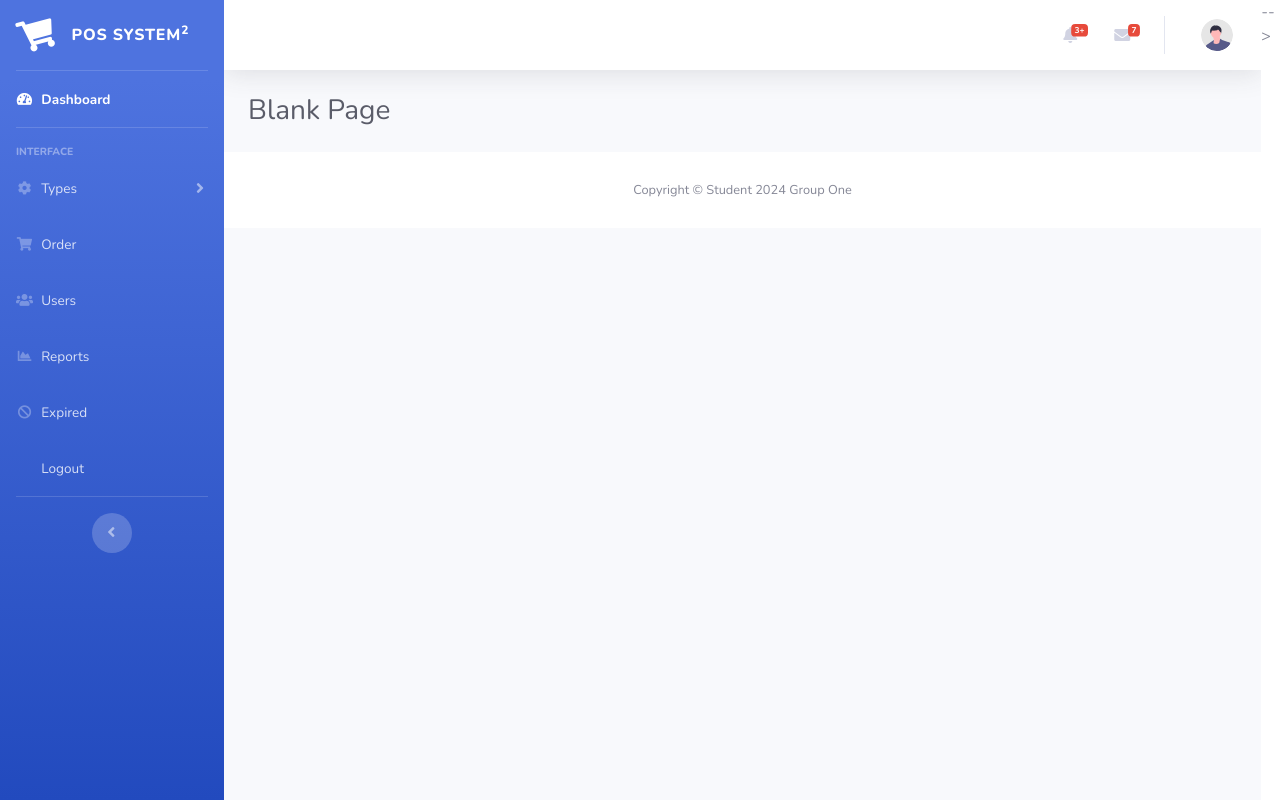
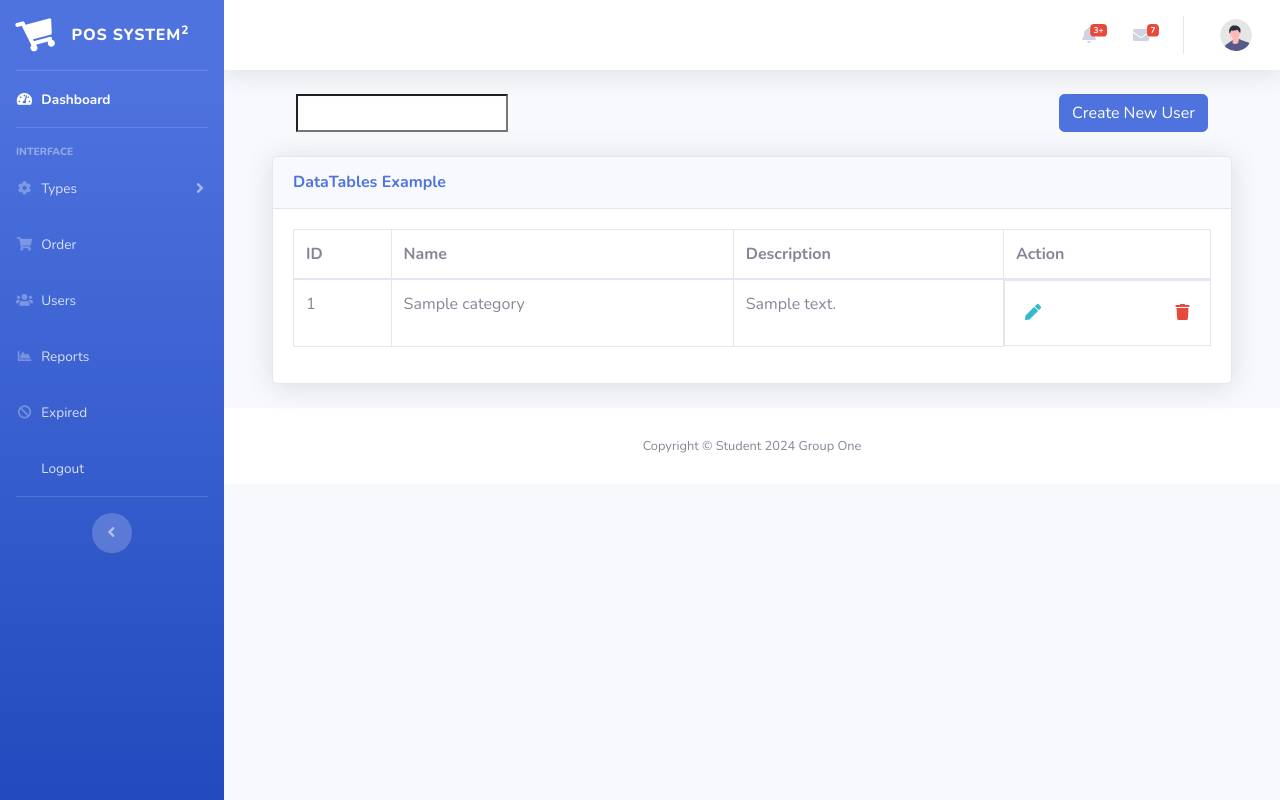
Before and after one commit to Khav9/g15-pos-system, a PHP site: page /categories in a window 1280 px wide. Run offline with PHP 8.4, Linux system fonts and the light colour scheme; the visitor is signed in with stand-in values (Sample User, id 1); tables that the repository leaves empty or names only in its code hold one stand-in row (values such as "Sample post"); data that the repository does not hold is empty; some libraries are stand-ins or nearby versions.

Commit message:
[feat] list all categories ZX15-7

```diff
--- a/controllers/categories/category.controller.php
+++ b/controllers/categories/category.controller.php
@@ -1,2 +1,3 @@
 <?php
+require "models/category.model.php";
 require "views/categories/category.view.php";
--- a/models/category.model.php
+++ b/models/category.model.php
@@ -1,52 +1,52 @@
 <?php
 
-function createPost(string $title, string $description) : bool
+// function createPost(string $title, string $description) : bool
+// {
+//     global $connection;
+//     $statement = $connection->prepare("insert into posts (title, description) values (:title, :description)");
+//     $statement->execute([
+//         ':title' => $title,
+//         ':description' => $description
+
+//     ]);
+
+//     return $statement->rowCount() > 0;
+// }
+
+// function getPost(int $id) : array
+// {
+//     global $connection;
+//     $statement = $connection->prepare("select * from posts where id = :id");
+//     $statement->execute([':id' => $id]);
+//     return $statement->fetch();
+// }
+
+function getCategories() : array
 {
     global $connection;
-    $statement = $connection->prepare("insert into posts (title, description) values (:title, :description)");
-    $statement->execute([
-        ':title' => $title,
-        ':description' => $description
-
-    ]);
-
-    return $statement->rowCount() > 0;
-}
-
-function getPost(int $id) : array
-{
-    global $connection;
-    $statement = $connection->prepare("select * from posts where id = :id");
-    $statement->execute([':id' => $id]);
-    return $statement->fetch();
-}
-
-function getPosts() : array
-{
-    global $connection;
-    $statement = $connection->prepare("select * from posts");
+    $statement = $connection->prepare("select * from category");
     $statement->execute();
     return $statement->fetchAll();
 }
 
-function updatePost(string $title, string $description, int $id) : bool
-{
-    global $connection;
-    $statement = $connection->prepare("update posts set title = :title, description = :description where id = :id");
-    $statement->execute([
-        ':title' => $title,
-        ':description' => $description,
-        ':id' => $id
+// function updatePost(string $title, string $description, int $id) : bool
+// {
+//     global $connection;
+//     $statement = $connection->prepare("update posts set title = :title, description = :description where id = :id");
+//     $statement->execute([
+//         ':title' => $title,
+//         ':description' => $description,
+//         ':id' => $id
 
-    ]);
+//     ]);
 
-    return $statement->rowCount() > 0;
-}
+//     return $statement->rowCount() > 0;
+// }
 
-function deletePost(int $id) : bool
-{
-    global $connection;
-    $statement = $connection->prepare("delete from posts where id = :id");
-    $statement->execute([':id' => $id]);
-    return $statement->rowCount() > 0;
-}
+// function deletePost(int $id) : bool
+// {
+//     global $connection;
+//     $statement = $connection->prepare("delete from posts where id = :id");
+//     $statement->execute([':id' => $id]);
+//     return $statement->rowCount() > 0;
+// }
--- a/views/categories/category.view.php
+++ b/views/categories/category.view.php
@@ -1,3 +1,4 @@
+
 <?php
 if (!isset($_SESSION['user'])) {
       header('Location: /login');
@@ -5,15 +6,61 @@ if (!isset($_SESSION['user'])) {
 }
 require "layouts/header.php";
 require "layouts/navbar.php";
+$user = $_SESSION['user'];
 ?>
 <!-- Begin Page Content -->
+<link rel="stylesheet" href="//cdn.datatables.net/2.0.0/css/dataTables.dataTables.min.css">
+<link rel="stylesheet" href="//cdn.datatables.net/2.0.0/js/dataTables.min.js">
 <div class="container-fluid">
+    <!-- Begin Page Content -->
+    <div class="container-fluid">
 
-      <!-- Page Heading -->
-      <h1 class="h3 mb-4 text-gray-800">Blank Page</h1>
+        <!-- Page Heading -->
+        <!-- <h1 class="h3 mb-2 text-gray-800">Tables</h1> -->
+        <div class="d-flex justify-content-between m-4">
+            <input type="search" >
+            <a href="/userCreate" class="btn btn-primary">Create New User</a>
+        </div>
+        <!-- DataTales Example -->
+        <div class="card shadow mb-4">
+            <div class="card-header py-3">
+                <h6 class="m-0 font-weight-bold text-primary">DataTables Example</h6>
+            </div>
+            <div class="card-body">
+                <div class="table-responsive">
+                    <table class="table table-bordered" id="dataTable" width="100%" cellspacing="0">
+                        <thead>
+                            <tr>
+                                <th>ID</th>
+                                <th>Name</th>
+                                <th>Description</th>
+                                <th>Action</th>
+                            </tr>
+                        </thead>
+                        <tbody>
+                            <?php
+                            $categories = getCategories();
+                            foreach ($categories as $key => $category) {
+                            ?>
+                            <tr>
+                                <td><?=$key+1?></td>
+                                <td><?=$category['name']?></td>
+                                <td><?=$category['description']?></td>
+                                <td class="d-flex justify-content-between">
+                                    <a href="?id=<?= $user['id'] ?>" class="text-info p-2"><i class="fa fa-pen"></i></a>
+                                    <a href="?id=<?= $user['id'] ?>" class="text-danger p-2"><i class="fa fa-trash"></i></a>
+                                </td>
+                            </tr>
+                            <?php
+                            }
+                            ?>
+                        </tbody>
+                    </table>
+                </div>
+            </div>
+        </div>
 
+    </div>
 </div>
-<!-- /.container-fluid -->
-<!-- <?php
- require "layouts/footer.php";
-  ?> -->
+    <!-- /.container-fluid -->
+<?php require "layouts/footer.php";?>
--- a/views/profile/profile.view.php
+++ b/views/profile/profile.view.php
@@ -224,7 +224,7 @@ $user = $_SESSION['user'];
                                                       <label>Phone</label>
                                                 </div>
                                                 <div class="col-md-6">
-                                                      <p><?= $user[3] ?></p>
+                                                      <p><?= $user[7] ?></p>
                                                 </div>
                                           </div>
                                           <div class="row">
```
